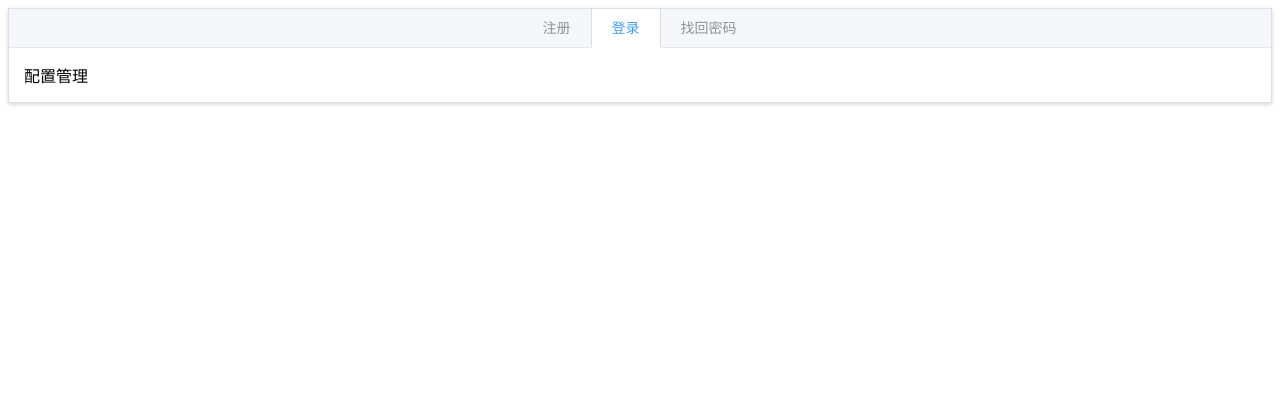
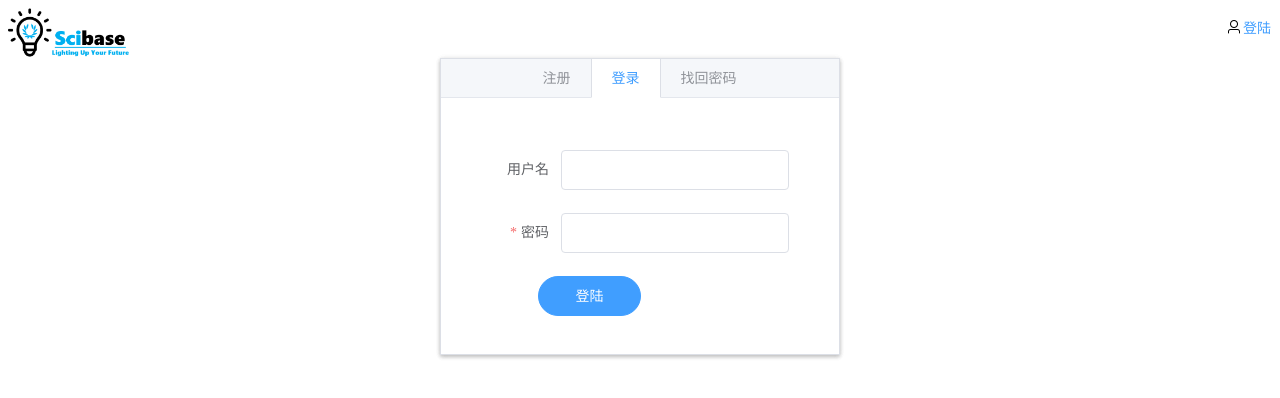
Before and after one commit to dukunyuan/bg_paperx, a Vue app: page /#/login in a window 1280 px wide. Both pictures are taken after a click on the tab "登录". Shown: the top 398 px of the page. Built offline with nearby package versions, Linux system fonts and the light colour scheme.

Commit message:
登录注册

```diff
--- /dev/null
+++ b/src/components/AboutUser/login.vue
@@ -0,0 +1,101 @@
+<template>
+  <div class="login-box">
+    <el-form ref="form" :model="form" :rules="rules" label-width="70px">
+      <el-form-item label="用户名" prop="username">
+        <el-input v-model="form.name" clearable></el-input>
+      </el-form-item>
+      <el-form-item label="密码" prop="password">
+        <el-input v-model="form.password" show-password></el-input>
+      </el-form-item>
+      <el-form-item>
+        <el-button class="login-btn" type="primary" @click="login" round>登陆</el-button>
+      </el-form-item>
+    </el-form>
+  </div>
+</template>
+
+<script>
+  export default {
+    name: 'login',
+    data() {
+      var validatePass = (rule, value, callback) => {
+        if (value === '') {
+          callback(new Error('请输入密码'));
+        } else {
+          if (this.form.checkpassword !== '') {
+            this.$refs.form.validateField('checkPassword');
+          }
+          callback();
+        }
+      };
+      return {
+        form: {
+          name: '',
+          password: ''
+        },
+        rules: {
+          name: [
+            { required: true, message: '请输入用户名', trigger: 'blur' },
+            { min: 2, max: 10, message: '2~10 个字符', trigger: 'change' }
+          ],
+          password: [{ required: true, validator: validatePass, trigger: 'blur' }]
+        }
+      };
+    },
+    methods: {
+      login() {
+        this.$refs['form'].validate(valid => {
+          if (valid) {
+            this.$axios.post('login', this.form).then(res => {
+              console.log('login')
+            })
+          }
+        });
+        // axios
+        //   .userLogin(this.form)
+        //   .then(({ data }) => {
+        //     //账号不存在
+        //     if (data.info === false) {
+        //       this.$message({
+        //         type: 'info',
+        //         message: '账号不存在'
+        //       });
+        //       this.$router.push('register');
+        //       return;
+        //     }
+        //     //账号存在
+        //     if (data.success) {
+        //       this.$message({
+        //         type: 'success',
+        //         message: '登陆成功'
+        //       });
+        //       //拿到返回的token和username，并存到store
+        //       let token = data.token;
+        //       let username = data.username;
+        //       this.$store.dispatch('UserLogin', token);
+        //       this.$store.dispatch('UserName', username);
+        //       //跳到目标页
+        //       this.$router.push('page1');
+        //     }
+        //   })
+        //   .catch(function(reason) {
+        //     console.log('Failed: ' + reason);
+        //   });
+      }
+    }
+  };
+</script>
+
+<style>
+	.login-box {
+	  display: flex;
+	  padding-top: 10%;
+	  justify-content: center;
+	  align-items: center;
+	}
+
+	.login-btn {
+	  width: 45%;
+	  margin-left: -10%;
+	}
+</style>
--- a/src/components/AboutUser/register.vue
+++ b/src/components/AboutUser/register.vue
@@ -46,6 +46,7 @@
       return {
         form: {
           name: '',
+          email: '',
           password: '',
           checkPassword: ''
         },
@@ -56,7 +57,11 @@
             { min: 2, max: 12, message: '2~12 个字符', trigger: 'change' }
           ],
           password: [{ required: true, validator: validatePass, trigger: 'blur' }],
-          checkPassword: [{ required: true, validator: validateCheckPass, trigger: 'blur' }]
+          checkPassword: [{ required: true, validator: validateCheckPass, trigger: 'blur' }],
+          email :[
+                  { required: true, message: '请输入邮箱地址', trigger: 'blur' },
+                  { type: 'email', message: '请输入正确的邮箱地址', trigger: ['blur', 'change'] }
+                 ]
         }
       };
     },
@@ -65,7 +70,7 @@
         this.$refs['form'].validate(valid => {
           if (valid) {
             this.$axios.post('register', this.form).then(res => {
-              console.log(123)
+              console.log('register')
             })
           }
         });
@@ -75,4 +80,16 @@
 </script>
 
 <style>
+  .register-box {
+    display: flex;
+    padding-top: 10%;
+    margin-left: -5%;
+    justify-content: center;
+    align-items: center;
+  }
+
+  .register-btn {
+    width: 45%;
+    margin-left: -15%;
+  }
 </style>
--- a/src/pages/login.vue
+++ b/src/pages/login.vue
@@ -1,17 +1,29 @@
 <template>
+<div>
+  <!-- 头部组件 -->
+  <home-header></home-header>
+  <div class="box">
   <el-tabs type="border-card">
     <el-tab-pane label="注册">
       <register></register>
     </el-tab-pane>
-    <el-tab-pane label="登录">配置管理</el-tab-pane>
-    <el-tab-pane label="找回密码">角色管理</el-tab-pane>
+    <el-tab-pane label="登录">
+      <login></login>
+    </el-tab-pane>
+    <el-tab-pane label="找回密码">
+
+    </el-tab-pane>
   </el-tabs>
+  </div>
+ </div>
 </template>
 
 <script>
   import register from '@/components/AboutUser/register'
+  import login from '@/components/AboutUser/login'
+  import HomeHeader from '@/components/HomeHeader'
   export default {
-     components: { register }
+     components: { register,login,HomeHeader }
   }
 </script>
 <style lang='stylus'>
@@ -20,4 +32,11 @@
   display: flex;
   justify-content: center ;
 }
+.box{
+  width: 400px;
+  height: auto;
+  margin: auto;
+  padding: 0;
+  box-shadow: 0 2px 4px rgba(0, 0, 0, 0.12), 0 0 6px rgba(0, 0, 0, 0.04);
+}
 </style>
```
